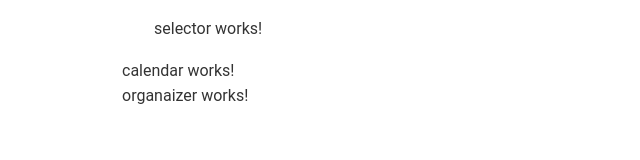
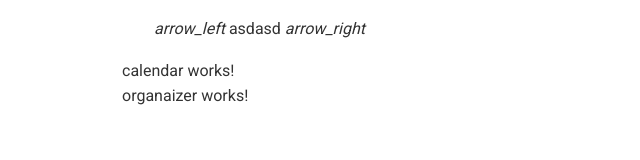
Before and after one commit to SergeySolod/AngularPosts, an Angular app: page / in a window 1280 px wide. Shown: the top 160 px of the page, without its empty margins (0-640 px from the left). Built offline with nearby package versions, Linux system fonts and the light colour scheme.

Commit message:
Add icons

```diff
--- a/src/app/selector/selector.component.html
+++ b/src/app/selector/selector.component.html
@@ -1 +1,7 @@
-<p>selector works!</p>
+<p>
+    <i class="material-icons">arrow_left</i>
+
+    <span>   asdasd </span>
+
+    <i class="material-icons">arrow_right</i>
+</p>
--- a/src/index.html
+++ b/src/index.html
@@ -6,6 +6,7 @@
   <base href="/">
   <meta name="viewport" content="width=device-width, initial-scale=1">
   <link rel="icon" type="image/x-icon" href="favicon.ico">
+  <link href="https://fonts.googleapis.com/css?family=Roboto:100,300,400,500,700,900" rel="stylesheet">
 </head>
 <body>
   <app-root></app-root>
--- a/src/styles.scss
+++ b/src/styles.scss
@@ -1,3 +1,5 @@
+@import url('https://fonts.googleapis.com/css2?family=Roboto&display=swap');
+
 :root {
   --primary-color: #dc3545;
   --dark-color: #333333;
```
